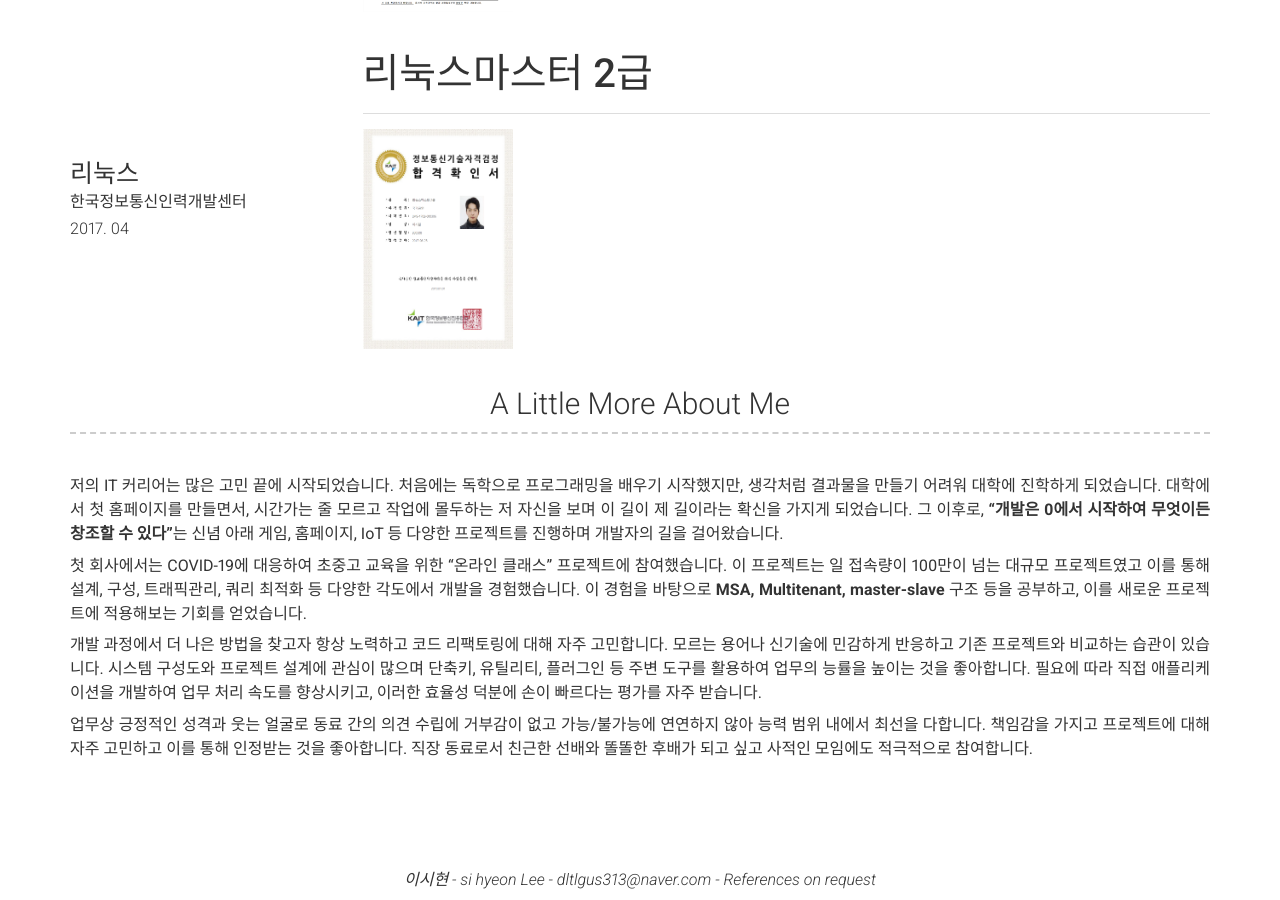
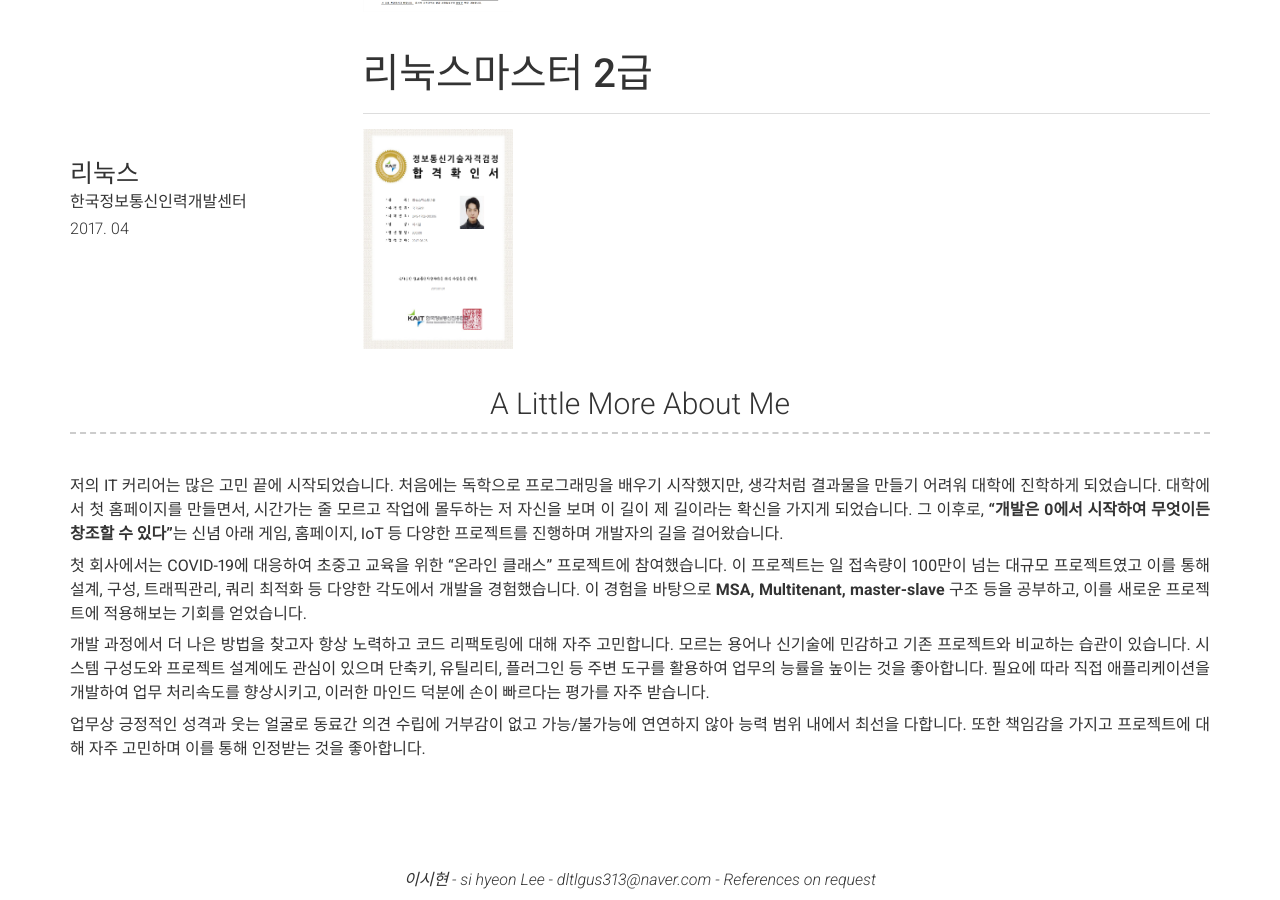
Before and after one commit to sihyeonleee/sihyeonleee.github.io, a Jekyll site: the page built from index.md, in a window 1280 px wide and 900 px high, scrolled down 6855 px. Built offline with Jekyll 4.4.1, drawn with Linux system fonts in a browser that asks for light colours; nearby versions of some CDN libraries.

Commit message:
no message

```diff
--- a/_config.yml
+++ b/_config.yml
@@ -495,16 +495,16 @@ content:
         쿼리 최적화 등 다양한 각도에서 개발을 경험했습니다. 이 경험을 바탕으로 **MSA, Multitenant,
         master-slave** 구조 등을 공부하고, 이를 새로운 프로젝트에 적용해보는 기회를 얻었습니다.
 
-        개발 과정에서 더 나은 방법을 찾고자 항상 노력하고 코드 리팩토링에 대해 자주 고민합니다. 모르는
-        용어나 신기술에 민감하게 반응하고 기존 프로젝트와 비교하는 습관이 있습니다. 시스템 구성도와
-        프로젝트 설계에 관심이 많으며 단축키, 유틸리티, 플러그인 등 주변 도구를 활용하여 업무의 능률을
-        높이는 것을 좋아합니다. 필요에 따라 직접 애플리케이션을 개발하여 업무 처리 속도를 향상시키고,
-        이러한 효율성 덕분에 손이 빠르다는 평가를 자주 받습니다.
+        개발 과정에서 더 나은 방법을 찾고자 항상 노력하고 코드 리팩토링에 대해 자주 고민합니다.
+        모르는 용어나 신기술에 민감하고 기존 프로젝트와 비교하는 습관이 있습니다. 시스템 구성도와
+        프로젝트 설계에도 관심이 있으며 단축키, 유틸리티, 플러그인 등 주변 도구를 활용하여 업무의
+        능률을 높이는 것을 좋아합니다. 필요에 따라 직접 애플리케이션을 개발하여 업무 처리속도를
+        향상시키고, 이러한 마인드 덕분에 손이 빠르다는 평가를 자주 받습니다.
 
-        업무상 긍정적인 성격과 웃는 얼굴로 동료 간의 의견 수립에 거부감이 없고 가능/불가능에 연연하지
-        않아 능력 범위 내에서 최선을 다합니다. 책임감을 가지고 프로젝트에 대해 자주 고민하고 이를 통해
-        인정받는 것을 좋아합니다. 직장 동료로서 친근한 선배와 똘똘한 후배가 되고 싶고 사적인 모임에도
-        적극적으로 참여합니다.
+        업무상 긍정적인 성격과 웃는 얼굴로 동료간 의견 수립에 거부감이 없고 가능/불가능에 연연하지
+        않아 능력 범위 내에서 최선을 다합니다. 또한 책임감을 가지고 프로젝트에 대해 자주 고민하며
+        이를 통해 인정받는 것을 좋아합니다.
+
 
 # Footer
 footer_show_references: true
```
